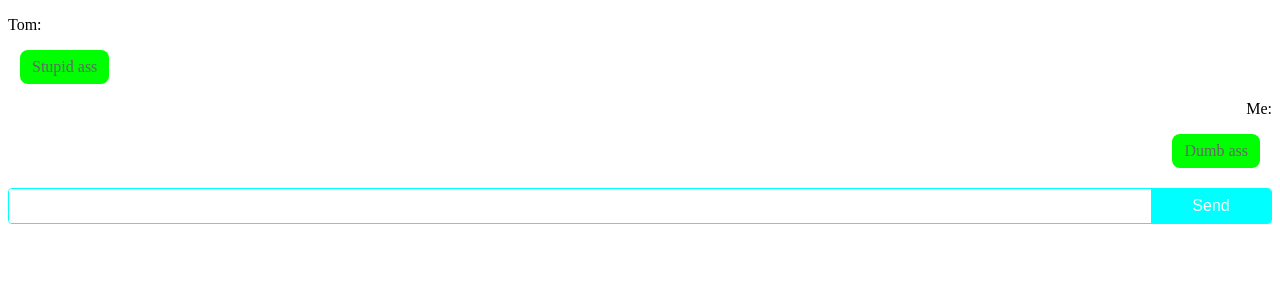
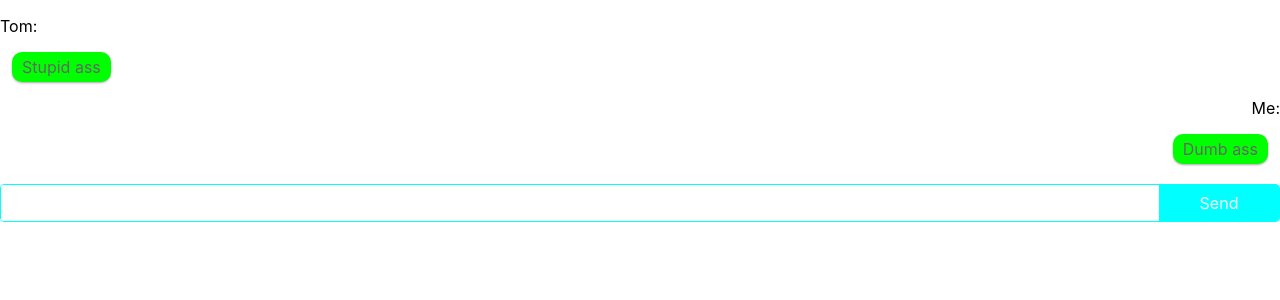
Before and after one commit to saury/workshop-chat-room-ui, a Next.js app: page / in a window 1280 px wide. Shown: the top 300 px of the page. Built offline with nearby package versions, Linux system fonts and the light colour scheme.

Commit message:
add global style and ut for that and make it as a component

```diff
--- /dev/null
+++ b/modules/app/components/ThemeApp/component.ts
@@ -0,0 +1,15 @@
+import React, { Component } from 'react';
+
+import { Theme } from 'modules/core/styles';
+
+import { injectGlobalWithTheme } from './injectGlobalWithTheme';
+
+export class ThemeApp extends Component<{ theme: Theme }> {
+    public componentWillMount() {
+        injectGlobalWithTheme(this.props.theme);
+    }
+
+    public render() {
+        return this.props.children;
+    }
+}
--- /dev/null
+++ b/modules/app/components/ThemeApp/index.ts
@@ -0,0 +1,5 @@
+import { withTheme } from 'modules/core/styles';
+
+import { ThemeApp as Component } from './component';
+
+export const ThemeApp = withTheme(Component);
--- /dev/null
+++ b/modules/app/components/ThemeApp/injectGlobalWithTheme.ts
@@ -0,0 +1,30 @@
+import { injectGlobal, Theme } from 'modules/core/styles';
+
+export const injectGlobalWithTheme = (theme: Theme) => injectGlobal`
+  :root {
+    background: ${theme.colorBg};
+    box-sizing: border-box;
+    color: ${theme.colorTextBase};
+    font-family: ${theme.fontBase};
+    margin: 0;
+    min-height: 100%;
+  }
+
+  body {
+    margin: 0;
+    min-height: 100%;
+  }
+
+  *,
+  *::before,
+  *::after {
+    box-sizing: inherit;
+    font-family: inherit;
+    font-size: inherit;
+  }
+
+  a,
+  a:visited {
+    text-decoration: none;
+  }
+`;
--- /dev/null
+++ b/modules/app/index.ts
@@ -0,0 +1 @@
+export { ThemeApp as App } from './components/ThemeApp';
--- a/modules/chat/components/bubble/component.tsx
+++ b/modules/chat/components/bubble/component.tsx
@@ -1,10 +1,11 @@
-import styled from 'modules/core/styles';
+import styled /* Theme */ from 'modules/core/styles';
 
 const Container = styled.div`
     background: ${({ theme }) => theme.colorPrimary};
+    border-radius: ${({ theme }) => theme.sizeCornerBubble};
+    box-shadow: 0 1px 3px rgba(0, 0, 0, 0.12), 0 1px 2px rgba(0, 0, 0, 0.24);
     display: inline-block;
-    padding: 8px 12px;
-    border-radius: 8px;
+    padding: ${({ theme }) => theme.sizeIn(-10)} ${({ theme }) => theme.sizeIn(-4)};
     color: #666;
     margin: 0 12px;
 `;
--- /dev/null
+++ b/modules/core/styles/size/index.ts
@@ -0,0 +1,2 @@
+export { size } from './size';
+export { sizeIn } from './sizeIn';
--- /dev/null
+++ b/modules/core/styles/size/size.ts
@@ -0,0 +1,3 @@
+const sizeRatio = 1.125;
+
+export const size = (times = 0): number => Math.pow(sizeRatio, times);
--- /dev/null
+++ b/modules/core/styles/size/sizeIn.ts
@@ -0,0 +1,3 @@
+import { size } from './size';
+
+export const sizeIn = (times = 0, unit = 'em'): string => `${size(times)}${unit}`;
--- a/modules/core/styles/themes.ts
+++ b/modules/core/styles/themes.ts
@@ -1,7 +1,21 @@
+import { size, sizeIn } from './size';
+
 export interface Theme {
+    colorBg: string;
     colorPrimary: string;
+    colorTextBase: string;
+    sizeCornerBubble: string;
+    size: typeof size;
+    sizeIn: typeof sizeIn;
+    fontBase: string;
 }
 
 export const normal: Theme = {
+    colorBg: '#fff',
     colorPrimary: 'lime',
+    colorTextBase: '#000',
+    fontBase: `-apple-system, "BlinkMacSystemFont", ".SFNSDisplay-Regular", "San Francisco", "Roboto", "Segoe UI", "Helvetica Neue", "Lucida Grande", sans-serif`,
+    size,
+    sizeCornerBubble: '10px',
+    sizeIn,
 };
--- a/pages/index.tsx
+++ b/pages/index.tsx
@@ -2,9 +2,10 @@
 import { Component } from 'react';
 import styled from 'styled-components';
 
+import { App } from 'modules/app';
 import { ThemeProvider, themes } from 'modules/core/styles';
 
-import { Bubble } from 'modules/chat/components/bubble';
+import { Bubble } from 'modules/chat/components/Bubble';
 
 const Button = styled.button`
     display: block;
@@ -20,7 +21,7 @@
     public render() {
         return (
             <ThemeProvider theme={themes.normal}>
-                <div>
+                <App>
                     <Head>
                         <title>index page title</title>
                     </Head>
@@ -54,7 +55,7 @@
                         </div>
                         <Button>Send</Button>
                     </div>
-                </div>
+                </App>
             </ThemeProvider>
         );
     }
```
Also changed, not shown: 2 other files (tests, documents, lock files or other folders).
